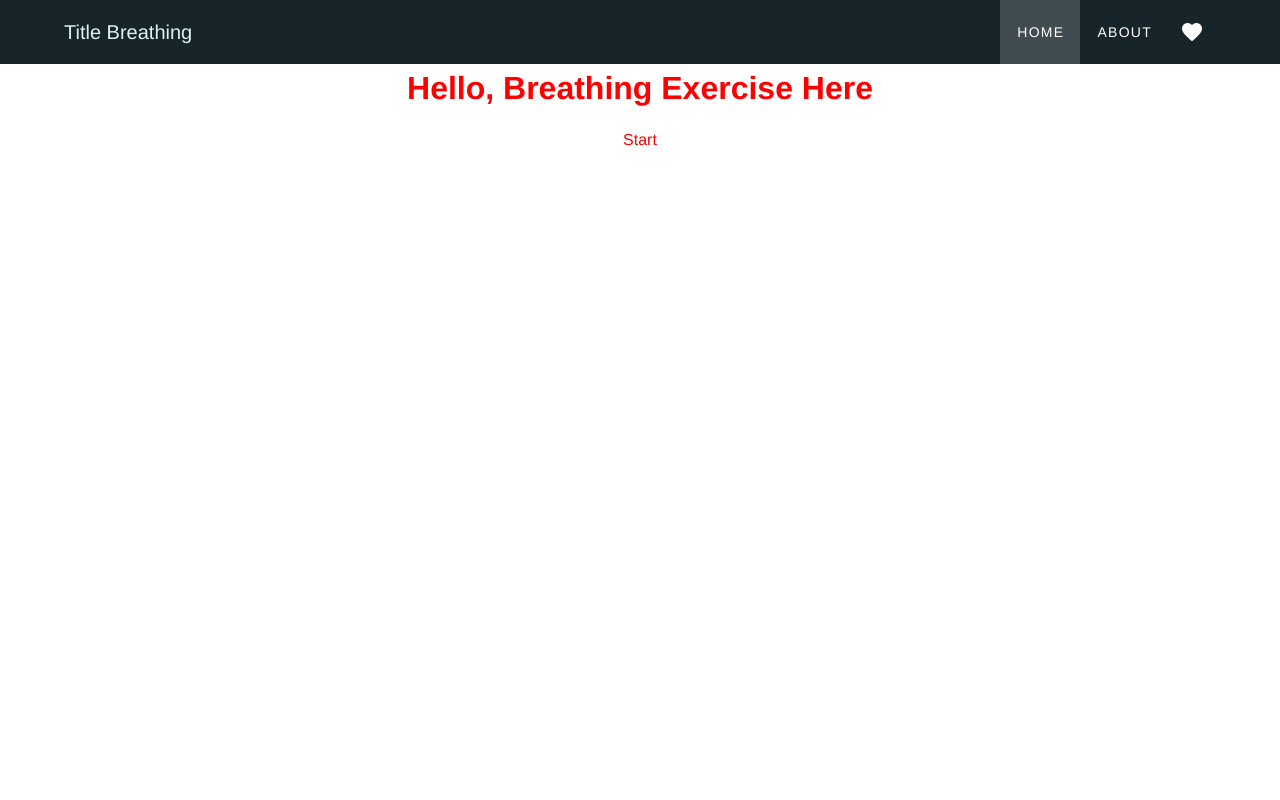
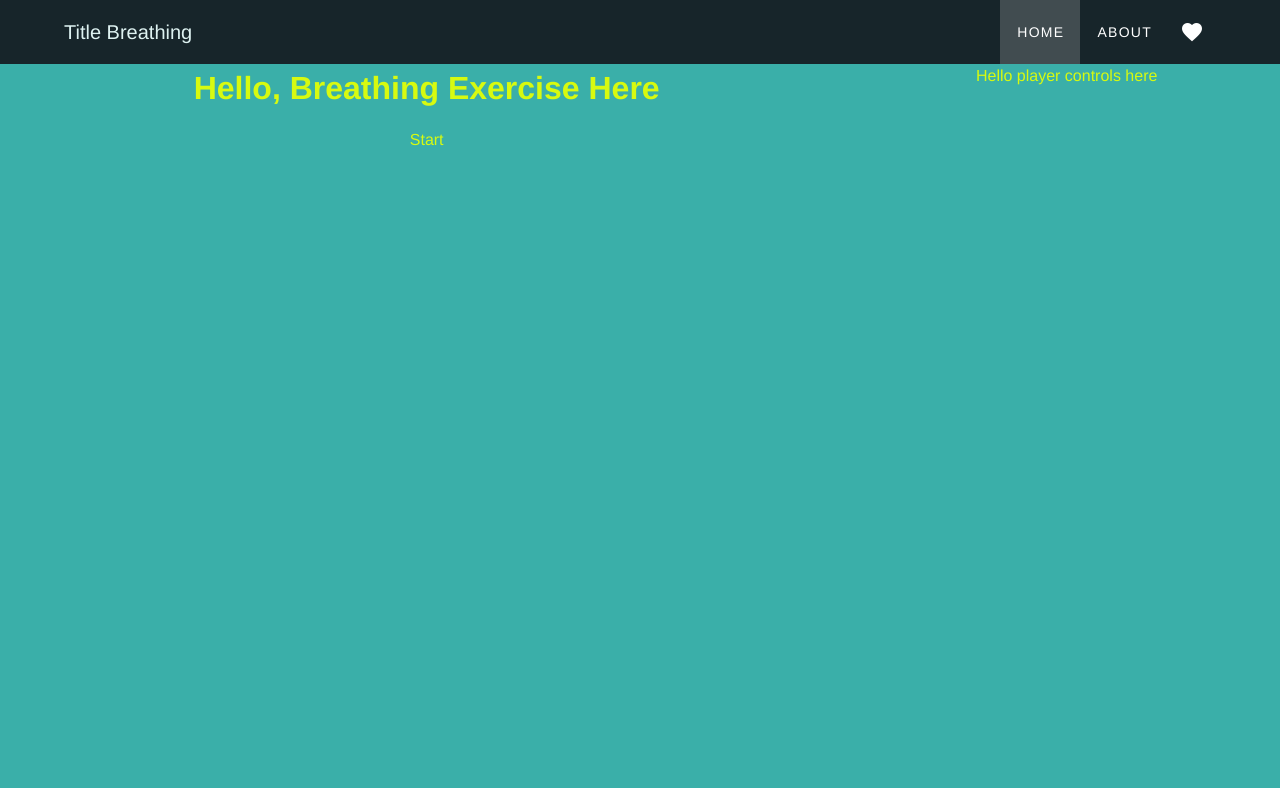
Before and after one commit to Prashanga/Breathe, a Vue app: page / in a window 1280 px wide. Built offline with nearby package versions, Linux system fonts and the light colour scheme.

Commit message:
Adding responsive design

```diff
--- a/src/components/BreathingExercise/Index.vue
+++ b/src/components/BreathingExercise/Index.vue
@@ -23,6 +23,18 @@ export default {
     },
     numberOfRepetition() {
       return this.breathingTechnique.numberOfRepetition
+    },
+    playerCol: function() {
+      return {
+        mobileColumnPlayer: this.$vuetify.breakpoint.smAndDown,
+        desktopColumnPlayer: this.$vuetify.breakpoint.mdAndUp
+      }
+    },
+    controlsCol: function() {
+      return {
+        mobileColumnControls: this.$vuetify.breakpoint.smAndDown,
+        desktopColumnControls: this.$vuetify.breakpoint.mdAndUp
+      }
     }
   },
   methods: {
@@ -36,22 +48,20 @@ export default {
       }
     },
     breathingTimer(that) {
-      // const timeAtBeginning = new Date().getSeconds()
       let timeAtStart = new Date()
       console.log(timeAtStart)
-      let oneRoundTime = 10 // this.totalPlayingTime
+      let oneRoundTime = 8 // this.totalPlayingTime
 
-      // eslint-disable-next-line no-unused-vars
       let player = setInterval(function() {
         let timeNow = new Date()
         const timeDifference = (timeNow - timeAtStart) / 1000
         console.log(timeDifference)
 
         if (timeDifference >= oneRoundTime) {
-          that.nowPlaying = ''
           that.count = that.count - 1
 
           if (that.count <= 0) {
+            that.nowPlaying = ''
             that.clearAllTimers()
           } else {
             clearInterval(player)
@@ -96,15 +106,40 @@ export default {
 </script>
 
 <template>
-  <div class="hello">
+  <v-container
+    py-0
+    fluid
+    style="height:100%; width:100%; background-color:blue;"
+  >
+    <v-row style="height:100%;">
+      <!----------- Player  ----------->
+      <v-col pa-0 ma-0 cols="12" md="8" :class="playerCol">
         <h1>Hello, Breathing Exercise Here</h1>
         <p v-if="!timer.length">{{ timer }}</p>
         <p>{{ nowPlaying }}</p>
-    <button v-if="!playing" type="button" color="blue" @click="startPlaying">
+        <button
+          v-if="!playing"
+          type="button"
+          color="blue"
+          @click="startPlaying"
+        >
           Start
         </button>
-    <button v-if="playing" type="button" color="blue" @click="clearAllTimers">
+        <button
+          v-if="playing"
+          type="button"
+          color="blue"
+          @click="clearAllTimers"
+        >
           Stop
         </button>
-  </div>
+      </v-col>
+
+      <!----------- Controls  ----------->
+
+      <v-col pa-0 ma-0 cols="12" md="4" :class="controlsCol">
+        <p>Hello player controls here</p>
+      </v-col>
+    </v-row>
+  </v-container>
 </template>
--- a/src/components/BreathingExercise/style.scss
+++ b/src/components/BreathingExercise/style.scss
@@ -1,3 +1,27 @@
 .hello {
-    color: red;
+  color: red;
 }
+
+.mobileColumnPlayer {
+  height: 50% !important;
+  background-color: #3aafa9;
+  color: pink;
+}
+
+.mobileColumnControls {
+  height: 50% !important;
+  background-color: #fff;
+  color: red;
+}
+
+.desktopColumnPlayer {
+  height: 100% !important;
+  background-color: #3aafa9;
+  color: rgb(215, 250, 16);
+}
+
+.desktopColumnControls {
+  height: 100% !important;
+  background-color: #3aafa9;
+  color: rgb(215, 250, 16);
+}
--- a/src/style.scss
+++ b/src/style.scss
@@ -18,3 +18,9 @@
     }
   }
 }
+
+html,
+body {
+  height: 100%;
+  overflow: hidden;
+}
```
Lines whose indentation alone changed are shown as unchanged.
